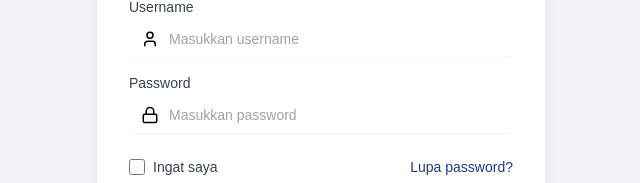
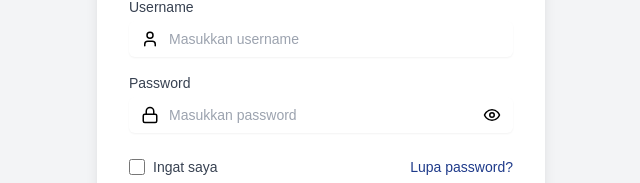
Before and after one commit to bayueka92/wms-ajinomoto, a React (Vite) app: page /login in a window 1280 px wide. Shown: the part 337-520 px from the top of the page, without its empty margins (319-959 px from the left). Built offline with nearby package versions, Linux system fonts and the light colour scheme.

Commit message:
feat: change login eye

```diff
--- a/src/components/ui/Input.tsx
+++ b/src/components/ui/Input.tsx
@@ -44,7 +44,7 @@
           />
 
           {rightIcon && (
-            <div className="absolute inset-y-0 right-0 pr-3 flex items-center pointer-events-none">
+            <div className="absolute inset-y-0 right-0 pr-3 flex items-center">
               {rightIcon}
             </div>
           )}
--- a/src/pages/Login.tsx
+++ b/src/pages/Login.tsx
@@ -3,12 +3,13 @@
 import { useAuthStore } from '../store/authStore';
 import { Input } from '../components/ui/Input';
 import { Button } from '../components/ui/Button';
-import { User, Lock } from 'lucide-react';
+import { User, Lock, Eye, EyeOff } from 'lucide-react';
 
 const Login: React.FC = () => {
   const [username, setUsername] = useState('');
   const [password, setPassword] = useState('');
   const [error, setError] = useState('');
+  const [showPassword, setShowPassword] = useState(false);
 
   const { login, isLoading } = useAuthStore();
   const navigate = useNavigate();
@@ -65,18 +66,28 @@
               leftIcon={<User size={18} />}
               placeholder="Masukkan username"
             />
-
+            <div>
               <Input
                 label="Password"
                 id="password"
                 name="password"
-              type="password"
+                type={showPassword ? 'text' : 'password'}
                 value={password}
                 onChange={(e) => setPassword(e.target.value)}
                 fullWidth
                 leftIcon={<Lock size={18} />}
+                rightIcon={(
+                  <button
+                    type="button"
+                    onClick={() => setShowPassword(!showPassword)}
+                    className="focus:outline-none"
+                  >
+                    {showPassword ? <EyeOff size={18} /> : <Eye size={18} />}
+                  </button>
+                )}
                 placeholder="Masukkan password"
               />
+            </div>
           </div>
 
           <div className="flex items-center justify-between">
```
Lines whose indentation alone changed are shown as unchanged.
